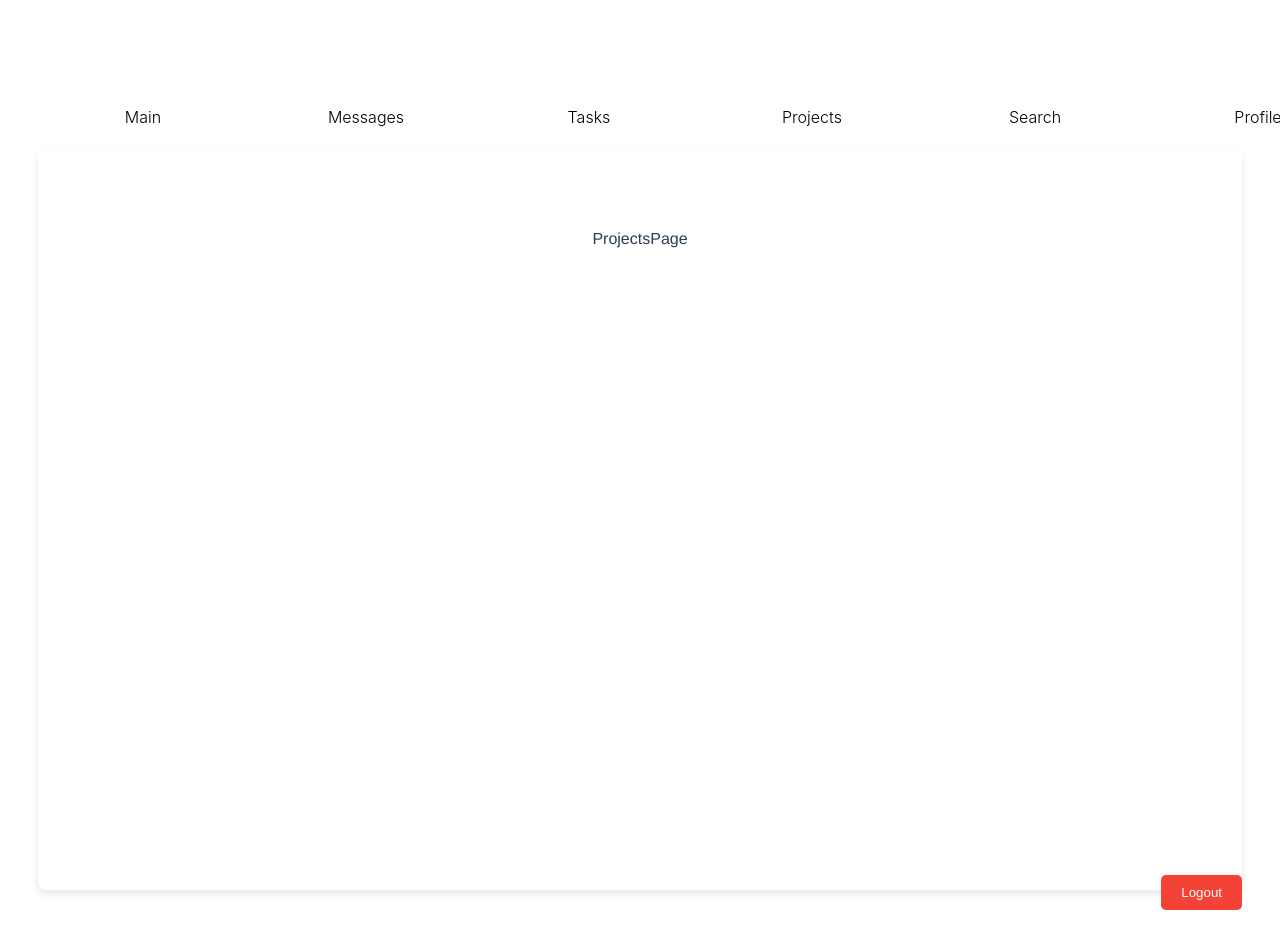
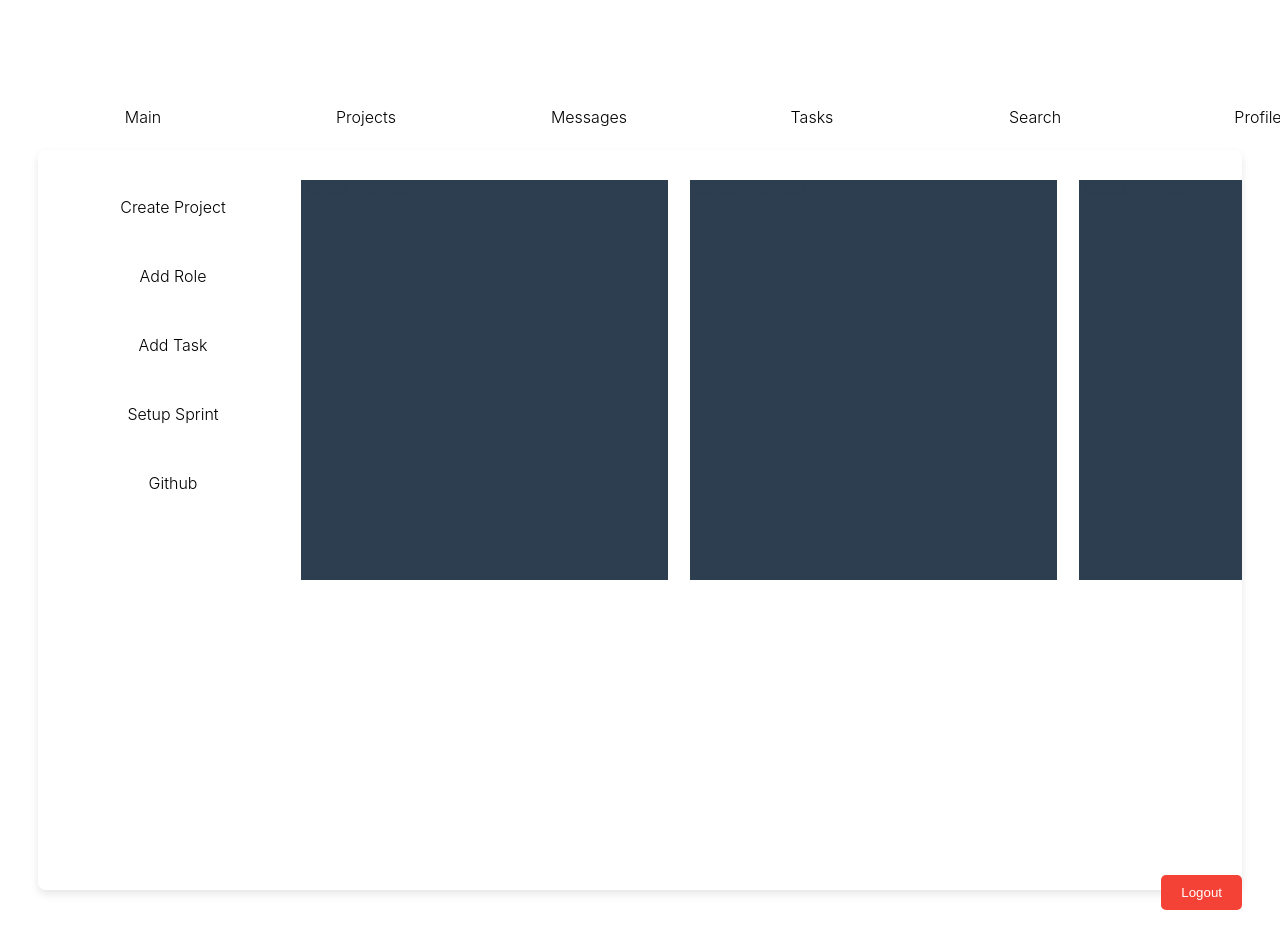
Before and after one commit to Yushua/GroupProjectWebPage-Laravel-vuejs, a Vue app in the folder frontend/: page /dashboard in a window 1280 px wide. Both pictures are taken after a click on the button "Projects". Shown: the top 948 px of the page. Built offline with nearby package versions, Linux system fonts and the light colour scheme.

Commit message:
having pages ready with info.

```diff
--- a/frontend/src/views/Dashboard/DashBoardPages/DashboardMainPage.vue
+++ b/frontend/src/views/Dashboard/DashBoardPages/DashboardMainPage.vue
@@ -1,24 +1,17 @@
 <template>
   <div id="app">
-    <!-- Tasks Dashboard -->
     <nav class="TaskDashboard-container">
       <TasksDashboardContainer @task-selected="selectTask" />
     </nav>
-
-    <!-- Task Details -->
     <nav class="TaskFullDashboard-container">
       <TaskFullDashboard
         :task="selectedTask"
         @project-id-selected="selectProject"
       />
     </nav>
-
-    <!-- Project Details -->
     <nav class="ProjectDashboard-container">
       <ProjectDashboard :project="selectedProject" />
     </nav>
-
-    <!-- Message Dashboard -->
     <nav class="MessageDashboard-container">
       <MessageDashboard />
     </nav>
@@ -46,15 +39,11 @@ export default {
     }
   },
   methods: {
-    // Select a task and update selectedTask
     selectTask (task) {
-      this.selectedTask = task // Update the selected task
+      this.selectedTask = task
     },
-
-    // Select a project when the ProjectID is selected
     selectProject (projectID) {
-      // Ensure the projectID is passed as a string
-      this.selectedProject = String(projectID) // Convert projectID to string
+      this.selectedProject = String(projectID)
     }
   }
 }
@@ -77,9 +66,9 @@ export default {
   width: 630px;
   height: 400px;
   background-color: #2c3e50;
-  display: flex; /* Enables flexbox */
-  flex-direction: row; /* Makes buttons align side by side */
-  gap: 13px; /* Adds spacing between buttons */
+  display: flex;
+  flex-direction: row;
+  gap: 13px;
 }
 
 .TaskFullDashboard-container {
@@ -89,9 +78,9 @@ export default {
   width: 630px;
   height: 400px;
   background-color: #2c3e50;
-  display: flex; /* Enables flexbox */
-  flex-direction: row; /* Makes buttons align side by side */
-  gap: 15px; /* Adds spacing between buttons */
+  display: flex;
+  flex-direction: row;
+  gap: 15px;
 }
 
 .ProjectDashboard-container {
@@ -101,9 +90,9 @@ export default {
   width: 1275px;
   height: 400px;
   background-color: #2c3e50;
-  display: flex; /* Enables flexbox */
-  flex-direction: row; /* Makes buttons align side by side */
-  gap: 13px; /* Adds spacing between buttons */
+  display: flex;
+  flex-direction: row;
+  gap: 13px;
 }
 
 .MessageDashboard-container{
@@ -113,7 +102,7 @@ export default {
   width: 470px;
   height: 815px;
   background-color: #2c3e50;
-  display: flex; /* Enables flexbox */
+  display: flex;
   flex-direction: row; /* Makes buttons align side by side */
   gap: 13px; /* Adds spacing between buttons */
 }
--- a/frontend/src/views/Dashboard/DashBoardPages/DashboardProjectsPage.vue
+++ b/frontend/src/views/Dashboard/DashBoardPages/DashboardProjectsPage.vue
@@ -1,19 +1,77 @@
 <template>
   <div id="app">
-      ProjectsPage
+    <div class="button-container">
+      <button @click="createProject" class="nav-button">
+        Create Project
+      </button>
+      <button @click="addRole" class="nav-button">
+        Add Role
+      </button>
+      <button @click="addTask" class="nav-button">
+        Add Task
+      </button>
+      <button @click="setupSprint" class="nav-button">
+        Setup Sprint
+      </button>
+      <button @click="deleteProject" class="nav-button">
+        Github
+      </button>
+    </div>
+
+    <nav class="MessageDashboard-container" style="position: absolute; top: 30px; left:263px; width: 367px; height: 400px;">
+      <AllProjectsComponent />
+    </nav>
+    <nav class="MessageDashboard-container" style="position: absolute; top: 30px; left: 652px; width: 367px; height: 400px;">
+      <AllRolesComponent />
+    </nav>
+    <nav class="MessageDashboard-container" style="position: absolute; top: 30px; left: 1041px; width: 367px; height: 400px;">
+      <AllMessagesComponent />
+    </nav>
   </div>
 </template>
 
 <script>
-
 export default {
-  name: 'DashboardProjectsPage',
+  name: 'DashboardProjectPage',
   components: {
+    AllProjectsComponent: () => import('./ProjectPageComponents/AllProjectsComponent.vue'),
+    AllRolesComponent: () => import('./ProjectPageComponents/AllRolesComponent.vue'),
+    AllMessagesComponent: () => import('./ProjectPageComponents/AllMessagesComponent.vue')
+  },
+  data () {
+    return {}
+  },
+  methods: {
+    createProject () {
+      console.log('Creating project...')
+      // Replace with actual HTTP request logic
+      // this.$axios.post('/projects', { ... })
+    },
+    addRole () {
+      console.log('Adding role...')
+      // Replace with actual HTTP request logic
+      // this.$axios.post('/roles', { ... })
+    },
+    addTask () {
+      console.log('Adding task...')
+      // Replace with actual HTTP request logic
+      // this.$axios.post('/Roles', { ... })
+    },
+    setupSprint () {
+      console.log('Setting up sprint...')
+      // Replace with actual HTTP request logic
+      // this.$axios.post('/sprints', { ... })
+    },
+    deleteProject () {
+      console.log('Deleting project...')
+      // Replace with actual HTTP request logic
+      // this.$axios.delete('/projects/:id')
+    }
   }
 }
 </script>
 
-  <style>
+<style scoped>
 #app {
   font-family: Avenir, Helvetica, Arial, sans-serif;
   -webkit-font-smoothing: antialiased;
@@ -22,4 +80,34 @@ export default {
   color: #2c3e50;
   margin-top: 60px;
 }
+
+.button-container {
+  position: relative;
+  display: flex;
+  flex-direction: column;
+  top: -50px!important;
+  left: -10px!important;
+  gap: 15px;
+  margin: 20px;
+}
+
+.nav-button {
+  width: 210px;
+  height: 54px;
+  padding: 10px;
+  background-color: #ffffff;
+  color: rgb(0, 0, 0);
+  border: none;
+  border-radius: 5px;
+  cursor: pointer;
+  text-align: center;
+  line-height: 34px;
+  font-family: "Inter", sans-serif;
+  font-size: 16px;
+  font-weight: 300;
+}
+
+.nav-button:hover {
+  background-color: #ececec;
+}
 </style>
--- /dev/null
+++ b/frontend/src/views/Dashboard/DashBoardPages/ProjectPageComponents/AllMessagesComponent.vue
@@ -0,0 +1,54 @@
+<template>
+  <div class="messages-container">
+    <div v-if="selectedProject" class="message-list">
+      <h3>Messages for Project: {{ selectedProject.ProjectName }}</h3>
+      <div v-for="message in selectedProject.ProjectMessages" :key="message.MessageID" class="message">
+        <p><strong>{{ message.nameSender }}:</strong> {{ message.Message }}</p>
+        <p><em>{{ formatDate(message.DateSend) }}</em></p>
+      </div>
+    </div>
+    <button @click="createMessage" class="create-message-button">Create Message</button>
+  </div>
+</template>
+
+<script>
+export default {
+  name: 'AllMessagesComponent',
+  props: {
+    selectedProject: Object
+  },
+  methods: {
+    formatDate (date) {
+      return new Date(date).toLocaleString()
+    },
+    createMessage () {
+      this.$emit('create-message')
+    }
+  }
+}
+</script>
+
+<style scoped>
+.message-list {
+  display: flex;
+  flex-direction: column;
+  gap: 10px;
+}
+.message {
+  border: 1px solid #ddd;
+  padding: 10px;
+  border-radius: 5px;
+}
+.create-message-button {
+  margin-top: 10px;
+  padding: 10px;
+  background-color: #4CAF50;
+  color: white;
+  border: none;
+  border-radius: 5px;
+  cursor: pointer;
+}
+.create-message-button:hover {
+  background-color: #45a049;
+}
+</style>
--- /dev/null
+++ b/frontend/src/views/Dashboard/DashBoardPages/ProjectPageComponents/AllProjectsComponent.vue
@@ -0,0 +1,47 @@
+<template>
+  <div id="app">
+    <AllProjectsComponent @project-selected="handleProjectSelection" />
+    <TaskFullDashboard :task="selectedTask" />
+  </div>
+</template>
+
+<script>
+import AllProjectsComponent from './components/AllProjectsComponent'
+import TaskFullDashboard from './components/TaskFullDashboard'
+
+export default {
+  name: 'App',
+  components: {
+    AllProjectsComponent,
+    TaskFullDashboard
+  },
+  data () {
+    return {
+      selectedTask: null
+    }
+  },
+  methods: {
+    handleProjectSelection (project) {
+      // Set the selected task to be displayed
+      this.selectedTask = {
+        TaskID: '1',
+        UserID: '123',
+        name: project.ProjectName, // Example: "Redesign Website"
+        ProjectName: project.ProjectName,
+        message: 'Project message',
+        EndDate: '2024-01-15T00:00:00Z'
+      }
+    }
+  }
+}
+</script>
+
+<style>
+#app {
+  font-family: Avenir, Helvetica, Arial, sans-serif;
+  -webkit-font-smoothing: antialiased;
+  -moz-osx-font-smoothing: grayscale;
+  text-align: center;
+  margin-top: 60px;
+}
+</style>
--- /dev/null
+++ b/frontend/src/views/Dashboard/DashBoardPages/ProjectPageComponents/AllRolesComponent.vue
@@ -0,0 +1,49 @@
+<template>
+  <div class="roles-container">
+    <div v-if="selectedProject" class="role-list">
+      <h3>Roles in Project: {{ selectedProject.ProjectName }}</h3>
+      <div v-for="role in selectedProject.ProjectRoles" :key="role.RoleID" class="role">
+        <h4>{{ role.Role }}</h4>
+        <div v-for="task in role.Tasks" :key="task.TaskID" class="task">
+          <p>{{ task.name }} (Due: {{ formatDate(task.EndDate) }})</p>
+        </div>
+      </div>
+    </div>
+    <div v-else>
+      <p>No project selected</p>
+    </div>
+  </div>
+</template>
+
+<script>
+export default {
+  name: 'AllRolesComponent',
+  props: {
+    selectedProject: Object
+  },
+  methods: {
+    formatDate (dateString) {
+      const options = { year: 'numeric', month: 'short', day: 'numeric' }
+      return new Date(dateString).toLocaleDateString(undefined, options)
+    }
+  }
+}
+</script>
+
+<style scoped>
+.role-list {
+  display: flex;
+  flex-direction: column;
+  gap: 15px;
+}
+.role {
+  border: 1px solid #ddd;
+  padding: 10px;
+  border-radius: 5px;
+}
+.task {
+  margin-left: 10px;
+  font-size: 0.9em;
+  color: #555;
+}
+</style>
--- a/frontend/src/views/Dashboard/DashboardPage.vue
+++ b/frontend/src/views/Dashboard/DashboardPage.vue
@@ -1,8 +1,6 @@
 <template>
   <div class="dashboard">
-    <!-- Button container in the top-left corner -->
     <nav class="button-container">
-      <!-- Render buttons for each page -->
       <button
         v-for="page in pages"
         :key="page.file"
@@ -12,13 +10,9 @@
         {{ page.name }}
       </button>
     </nav>
-
-    <!-- Display the content of the selected page -->
     <div class="page-content">
       <component :is="currentPage"></component>
     </div>
-
-    <!-- Logout button -->
     <button @click="logout" class="logout-button">Logout</button>
   </div>
 </template>
@@ -32,34 +26,28 @@ import DashboardProjectsPage from './DashBoardPages/DashboardProjectsPage.vue'
 import DashboardSearchProjects from './DashBoardPages/DashboardSearchProjects.vue'
 import DashboardUserProfile from './DashBoardPages/DashboardUserProfile.vue'
 
-// Import your components (assuming these pages are already created as Vue components)
-
 export default defineComponent({
   name: 'DashboardPage',
   data () {
     return {
-      // List of pages with file and name
       pages: [
         { file: 'DashboardMainPage', name: 'Main', component: DashboardMainPage },
+        { file: 'DashboardProjectsPage', name: 'Projects', component: DashboardProjectsPage },
         { file: 'DashboardMessagePage', name: 'Messages', component: DashboardMessagePage },
         { file: 'DashboardTaskPage', name: 'Tasks', component: DashboardTaskPage },
-        { file: 'DashboardProjectsPage', name: 'Projects', component: DashboardProjectsPage },
         { file: 'DashboardSearchPage', name: 'Search', component: DashboardSearchProjects },
         { file: 'DashboardUserProfile', name: 'Profile', component: DashboardUserProfile }
       ],
-      currentPage: 'DashboardMainPage' // Default to the first page (Main)
+      currentPage: 'DashboardMainPage'
     }
   },
   methods: {
-    // Method to handle logout
     logout () {
       localStorage.removeItem('auth_token')
       delete this.$axios.defaults.headers.common.Authorization
       this.$router.push({ name: 'HomePage' })
     },
-    // Method to navigate to a page
     navigateTo (page) {
-      // Update the currentPage to the selected page component
       this.currentPage = page.component
     }
   }
@@ -71,21 +59,20 @@ export default defineComponent({
   position: relative;
   height: 110vh;
   width: 100%;
-  /* background-color: #000000; */
 }
 
 .button-container {
   position: absolute;
   top: 30px;
   left: 30px;
-  display: flex; /* Enables flexbox */
-  flex-direction: row; /* Makes buttons align side by side */
-  gap: 13px; /* Adds spacing between buttons */
+  display: flex;
+  flex-direction: row;
+  gap: 13px;
 }
 
 .nav-button {
-  width: 210px; /* Button width */
-  height: 54px; /* Button height */
+  width: 210px;
+  height: 54px;
   padding: 10px;
   background-color: #ffffff;
   color: rgb(0, 0, 0);
@@ -93,7 +80,7 @@ export default defineComponent({
   border-radius: 5px;
   cursor: pointer;
   text-align: center;
-  line-height: 34px; /* Aligns text vertically */
+  line-height: 34px;
   font-family: "Inter", sans-serif;
   font-size: 16px;
   font-weight: 300;
@@ -105,10 +92,10 @@ export default defineComponent({
 
 .page-content {
   position: absolute;
-  top: 90px; /* Make space for the nav */
+  top: 90px;
   left: 30px;
   right: 30px;
-  bottom: 50px; /* Adjust based on the logout button */
+  bottom: 50px;
   overflow: auto;
   background: white;
   border-radius: 8px;
```
Lines whose indentation alone changed are shown as unchanged.
